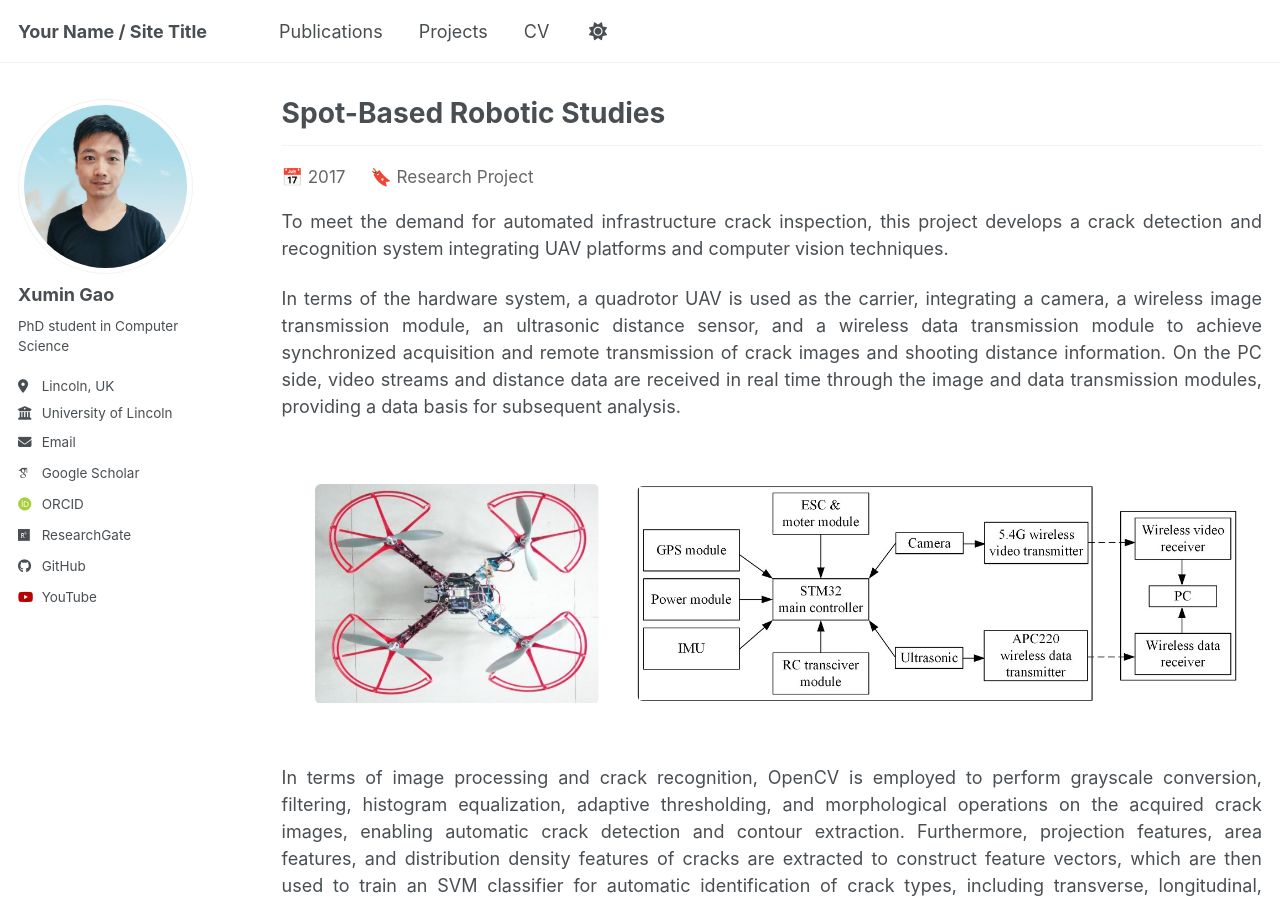
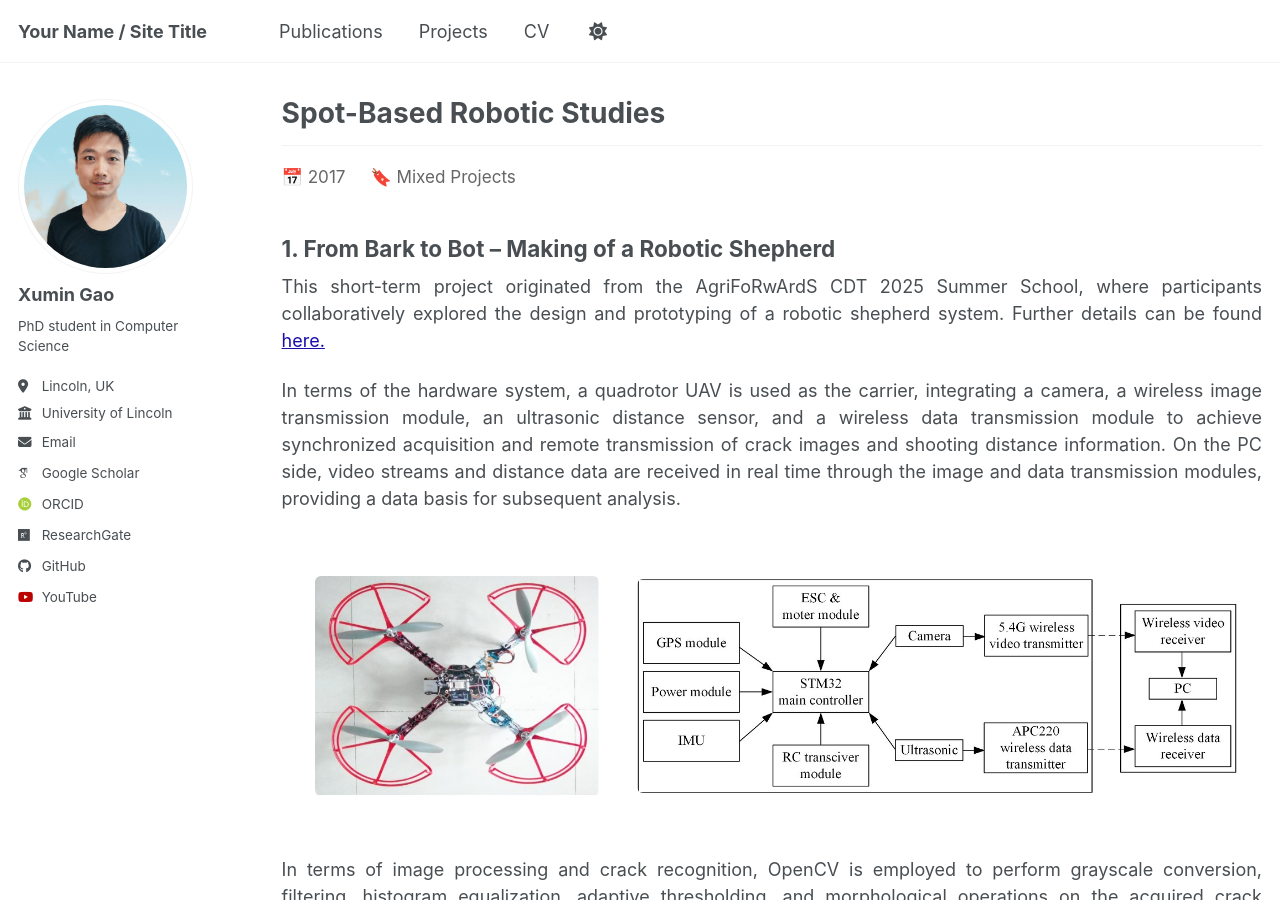
Before and after one commit to XuminGaoGithub/XuminGaoGithub.github.io, a Jekyll site: the page built from _pages/Spot_based_studies.md, in a window 1280 px wide and 900 px high. Built offline with Jekyll 4.4.1, drawn with Linux system fonts in a browser that asks for light colours; some web fonts are replaced; a script bundle is joined from its source files by our own code; library files that are not in the unit come from our copies.

Commit message:
Update Spot_based_studies.md

```diff
--- a/_pages/Spot_based_studies.md
+++ b/_pages/Spot_based_studies.md
@@ -11,12 +11,17 @@ author_profile: true
     📅 2017
   </span>
   <span>
-    🔖 Research Project
+    🔖 Mixed Projects
   </span>
 </p>
 
+## 1. From Bark to Bot – Making of a Robotic Shepherd
 <p style="margin-top:5px; text-align: justify; text-justify: inter-word; text-align-last: left;">
-To meet the demand for automated infrastructure crack inspection, this project develops a crack detection and recognition system integrating UAV platforms and computer vision techniques.
+This short-term project originated from the AgriFoRwArdS CDT 2025 Summer School, where participants collaboratively explored the design and prototyping of a robotic shepherd system. Further details can be found <a href="https://agriforwards-cdt.blogs.lincoln.ac.uk/2025/07/11/from-bark-to-bot-making-of-a-robotic-shepherd/"
+     target="_blank"
+     style="color:#1a0dab; text-decoration:underline;">
+    here.
+  </a>
 </p>
 
 <p style="margin-top:5px; text-align: justify; text-justify: inter-word; text-align-last: left;">
```
